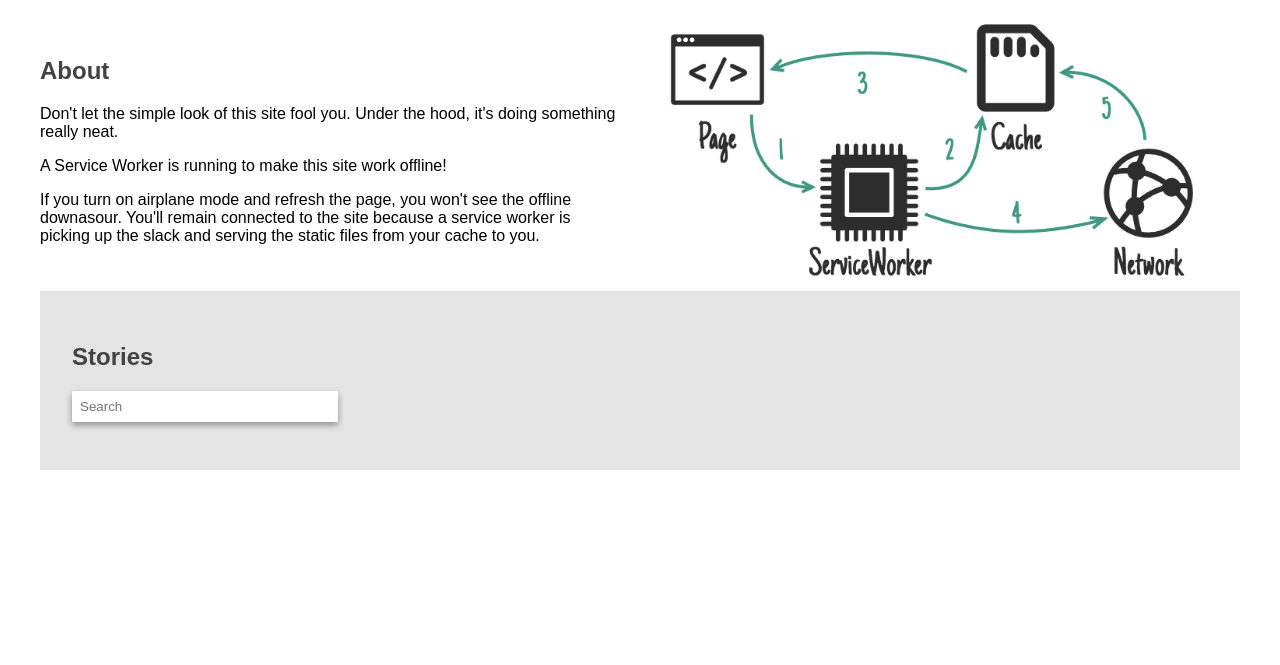
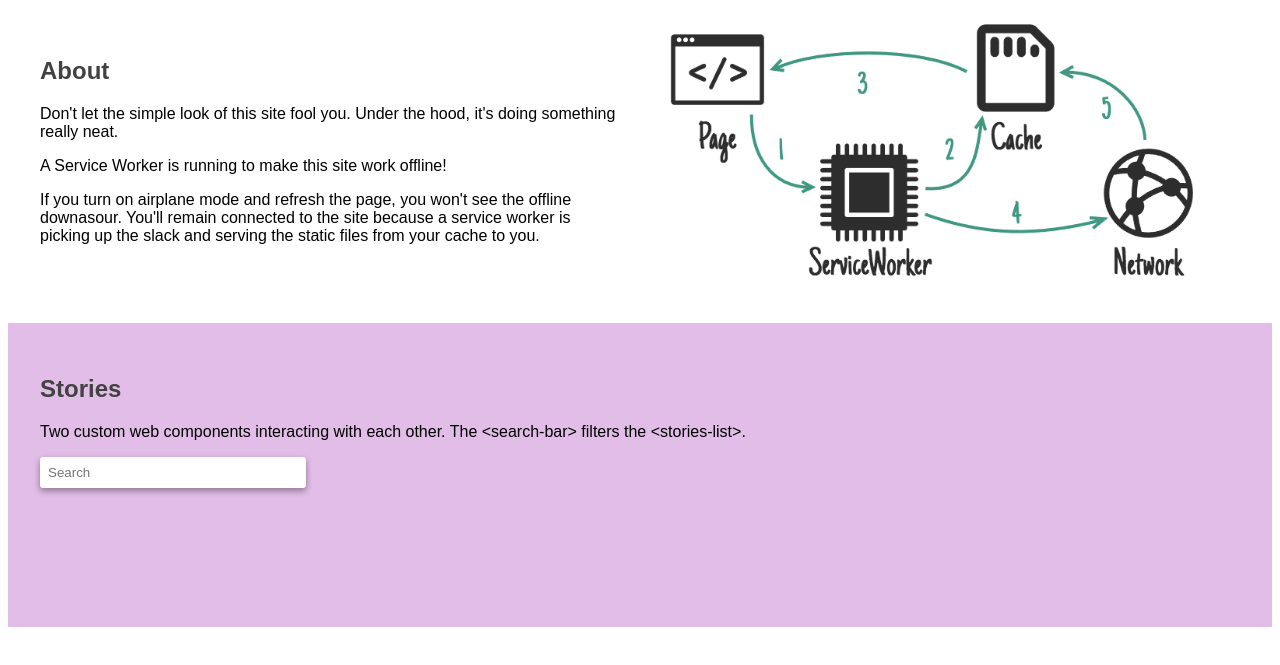
Before and after one commit to caseycarroll42/pwa-playground, a website: page app/index.html in a window 1280 px wide. Shown: the part 131-796 px from the top of the page. Drawn offline with Linux system fonts and the light colour scheme; no server answers.

Commit message:
clean up debug statements and added styles

```diff
--- a/app/components/search-bar.js
+++ b/app/components/search-bar.js
@@ -5,7 +5,6 @@ class SearchBar extends HTMLElement {
 	constructor() {
 		super()
 
-		//this.shadow = this.attachShadow({mode: 'open'})
 		var searchInput = document.createElement('input')
 		searchInput.id = "stories-filter"
 		searchInput.placeholder = "Search"
--- a/app/components/stories-list.js
+++ b/app/components/stories-list.js
@@ -31,11 +31,8 @@ class StoriesList extends HTMLElement {
 	onFilterChanged(query) {
 		let searchVal = query.detail
 
-		//if(searchVal == '') this.filteredStories = []
-
 		this.stories.forEach(function(story) {
 			let storyTitle = JSON.stringify(story.a)
-			console.log(storyTitle)
 			//if we find a matching story
 			if(storyTitle.indexOf(searchVal) != -1) {
 				//check to make sure story isn't already in the list
@@ -69,7 +66,6 @@ class StoriesList extends HTMLElement {
 	}
 
 	_updateStoriesList() {
-		console.log(this.filteredStories)
 		var storyList = this.shadow.querySelector("#stories-list")
 		var range = document.createRange();
     	range.selectNodeContents(storyList);
--- a/app/index.html
+++ b/app/index.html
@@ -22,12 +22,13 @@
             </div>
 
             <img class="sw-example" src="images/sw-cachefirst.png" alt="Diagram of Cache-First paradigm">
+        </div>
 
-            <div class="stories-demo">
+        <div class="stories-demo">
                 <h2>Stories</h2>
+                <p>Two custom web components interacting with each other. The &ltsearch-bar&gt filters the &ltstories-list&gt.</p>
                 <search-bar></search-bar>
                 <stories-list></stories-list>
-            </div>
         </div>
         <script src="components/stories-list.js"></script>
         <script src="components/search-bar.js"></script>
--- a/app/styles/style.css
+++ b/app/styles/style.css
@@ -40,19 +40,18 @@ h2 {
 }
 
 .stories-demo {
-    grid-column: 1/3;
-    background-color: rgb(89.4%, 89.4%, 89.4%);
+    background-color: rgba(156, 39, 176, 0.3);
     padding: 32px;
+    height: 30vh;
 }
 
 search-bar > #stories-filter {
     width: 80%;
     max-width: 250px;
-    grid-column: 1/2;
     box-shadow: 0 3px 6px rgba(0,0,0,0.16), 0 3px 6px rgba(0,0,0,0.23);
     border: none;
     padding: 8px 8px 8px 8px;
-    border-radius: 1px;
+    border-radius: 3px;
 }
 
 @media only screen and (min-width: 768px) {
```
